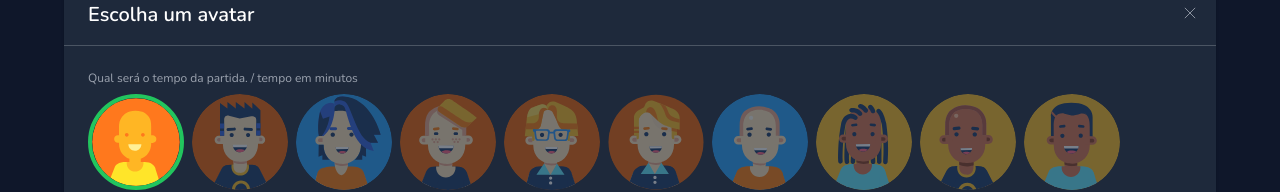
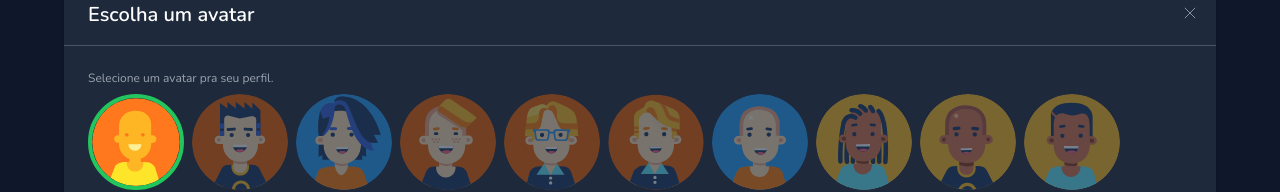
Before and after one commit to adriel45dev/georad-game, a Next.js app: page /game/system in a window 1280 px wide. Both pictures are taken after a click on the element 344 px from the left and 475 px from the top of the page. Shown: the part 200-392 px from the top of the page. Built offline with nearby package versions, Linux system fonts and the light colour scheme.

Commit message:
Avatares

```diff
--- a/app/components/Avatars.tsx
+++ b/app/components/Avatars.tsx
@@ -53,7 +53,7 @@ export default function Avatars({
             <div className="p-6 flex gap-2 flex-col">
               <div className="w-full gap-2 flex flex-col">
                 <p className="text-xs font-normal text-gray-400">
-                  Qual será o tempo da partida. / tempo em minutos
+                  Selecione um avatar pra seu perfil.
                 </p>
 
                 <ul className="min-w-full min-h-full flex justify-center md:justify-start flex-wrap gap-2 select-none  items-center">
```
